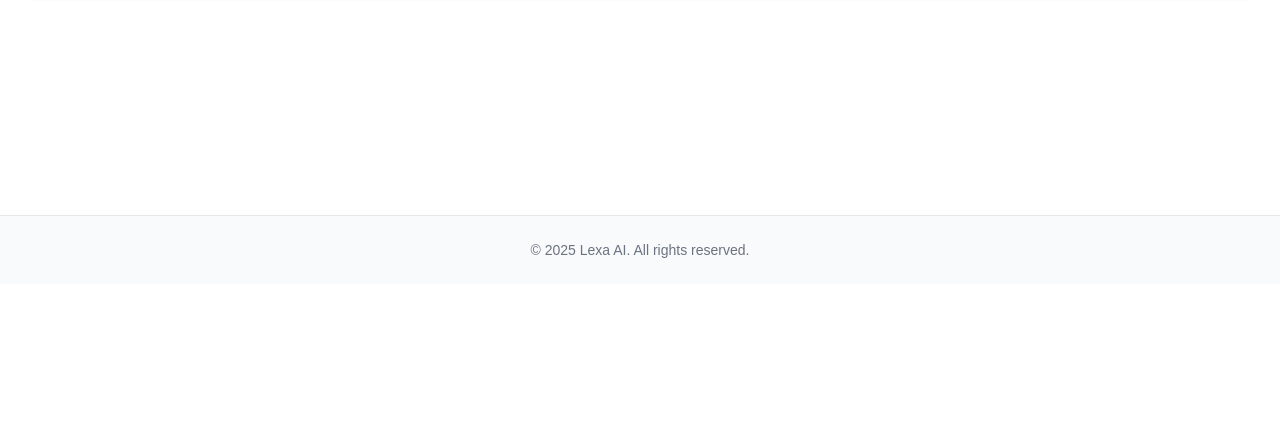
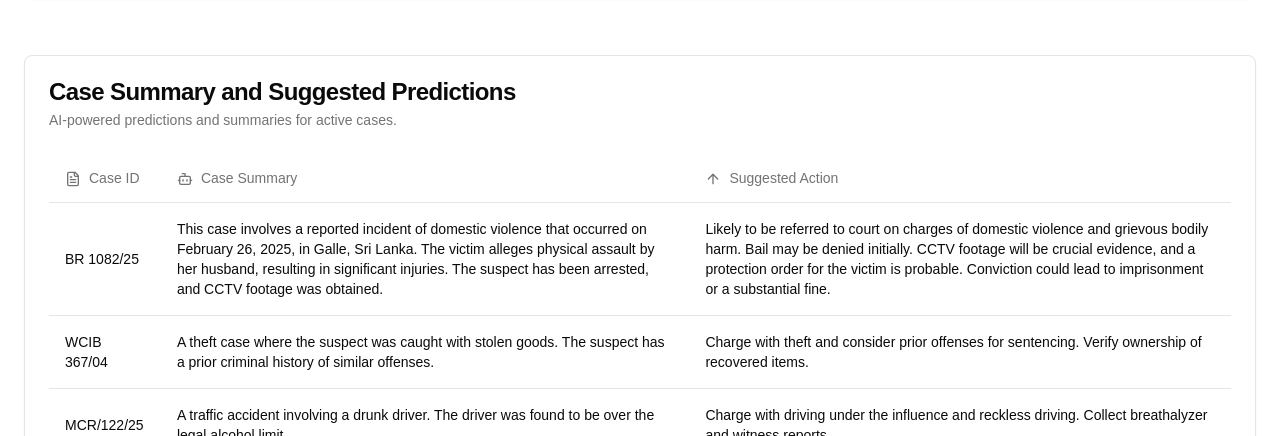
Before and after one commit to KaveeshaKaru/investiAI, a Next.js app: page /police-reports in a window 1280 px wide. Shown: the part 516-952 px from the top of the page. Before the commit the page ends 800 px from the top, so only its background shows below. Built offline with nearby package versions, Linux system fonts and the light colour scheme; no server answers; the database is empty.

Commit message:
feat: Add PredictionsTable to Police Reports page
- Integrated PredictionsTable component into the PoliceReportsPage for enhanced data visualization.
- Updated layout to include the new table below the existing PoliceReportsTable, improving user experience.

```diff
--- a/app/police-reports/page.tsx
+++ b/app/police-reports/page.tsx
@@ -1,6 +1,7 @@
 import type { Metadata } from "next"
 import { Card, CardContent, CardDescription, CardHeader, CardTitle } from "@/components/ui/card"
 import PoliceReportsTable from "@/components/police-reports-table"
+import PredictionsTable from "@/components/predictions-table"
 
 export const metadata: Metadata = {
   title: "Police Reports | Lexa AI",
@@ -87,6 +88,10 @@ export default function PoliceReportsPage() {
                 <PoliceReportsTable />
             </CardContent>
           </Card>
+
+          <div className="mt-8">
+            <PredictionsTable />
+          </div>
         </div>
       </main>
       <footer className="border-t border-gray-200 bg-gray-50 py-6 text-center text-sm text-gray-500">
--- /dev/null
+++ b/components/predictions-table.tsx
@@ -0,0 +1,60 @@
+"use client"
+
+import { Card, CardContent, CardDescription, CardHeader, CardTitle } from "@/components/ui/card"
+import { Table, TableBody, TableCell, TableHead, TableHeader, TableRow } from "@/components/ui/table"
+import { ArrowUp, Bot, FileText } from "lucide-react"
+
+type Prediction = {
+  caseId: string
+  caseSummary: string
+  suggestedAction: string
+}
+
+const hardcodedPredictions: Prediction[] = [
+  {
+    caseId: "BR 1082/25",
+    caseSummary: "This case involves a reported incident of domestic violence that occurred on February 26, 2025, in Galle, Sri Lanka. The victim alleges physical assault by her husband, resulting in significant injuries. The suspect has been arrested, and CCTV footage was obtained.",
+    suggestedAction: "Likely to be referred to court on charges of domestic violence and grievous bodily harm. Bail may be denied initially. CCTV footage will be crucial evidence, and a protection order for the victim is probable. Conviction could lead to imprisonment or a substantial fine.",
+  },
+  {
+    caseId: "WCIB 367/04",
+    caseSummary: "A theft case where the suspect was caught with stolen goods. The suspect has a prior criminal history of similar offenses.",
+    suggestedAction: "Charge with theft and consider prior offenses for sentencing. Verify ownership of recovered items.",
+  },
+  {
+    caseId: "MCR/122/25",
+    caseSummary: "A traffic accident involving a drunk driver. The driver was found to be over the legal alcohol limit.",
+    suggestedAction: "Charge with driving under the influence and reckless driving. Collect breathalyzer and witness reports.",
+  },
+]
+
+export default function PredictionsTable() {
+  return (
+    <Card>
+      <CardHeader>
+        <CardTitle>Case Summary and Suggested Predictions</CardTitle>
+        <CardDescription>AI-powered predictions and summaries for active cases.</CardDescription>
+      </CardHeader>
+      <CardContent>
+        <Table>
+          <TableHeader>
+            <TableRow>
+              <TableHead><FileText className="inline-block mr-2 h-4 w-4" />Case ID</TableHead>
+              <TableHead><Bot className="inline-block mr-2 h-4 w-4" />Case Summary</TableHead>
+              <TableHead><ArrowUp className="inline-block mr-2 h-4 w-4" />Suggested Action</TableHead>
+            </TableRow>
+          </TableHeader>
+          <TableBody>
+            {hardcodedPredictions.map((prediction) => (
+              <TableRow key={prediction.caseId}>
+                <TableCell className="font-medium">{prediction.caseId}</TableCell>
+                <TableCell>{prediction.caseSummary}</TableCell>
+                <TableCell>{prediction.suggestedAction}</TableCell>
+              </TableRow>
+            ))}
+          </TableBody>
+        </Table>
+      </CardContent>
+    </Card>
+  )
+}
```
